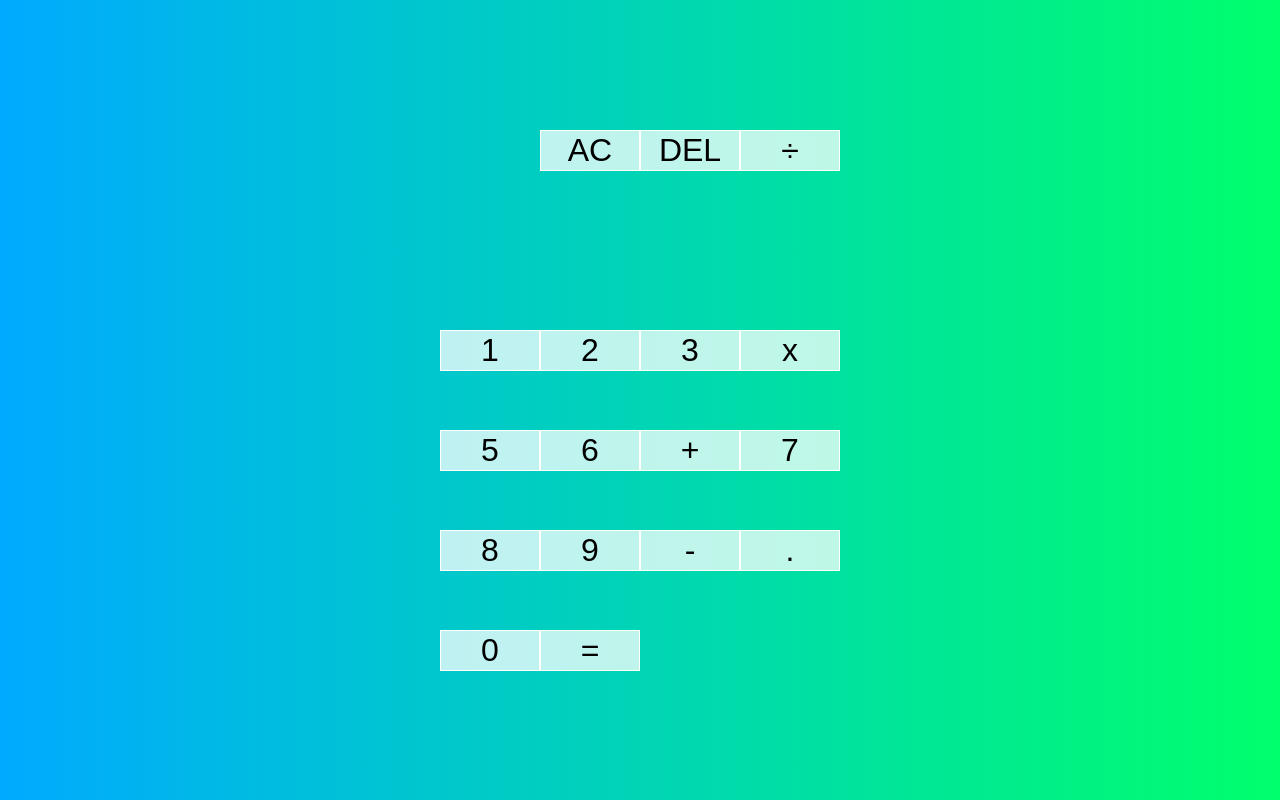
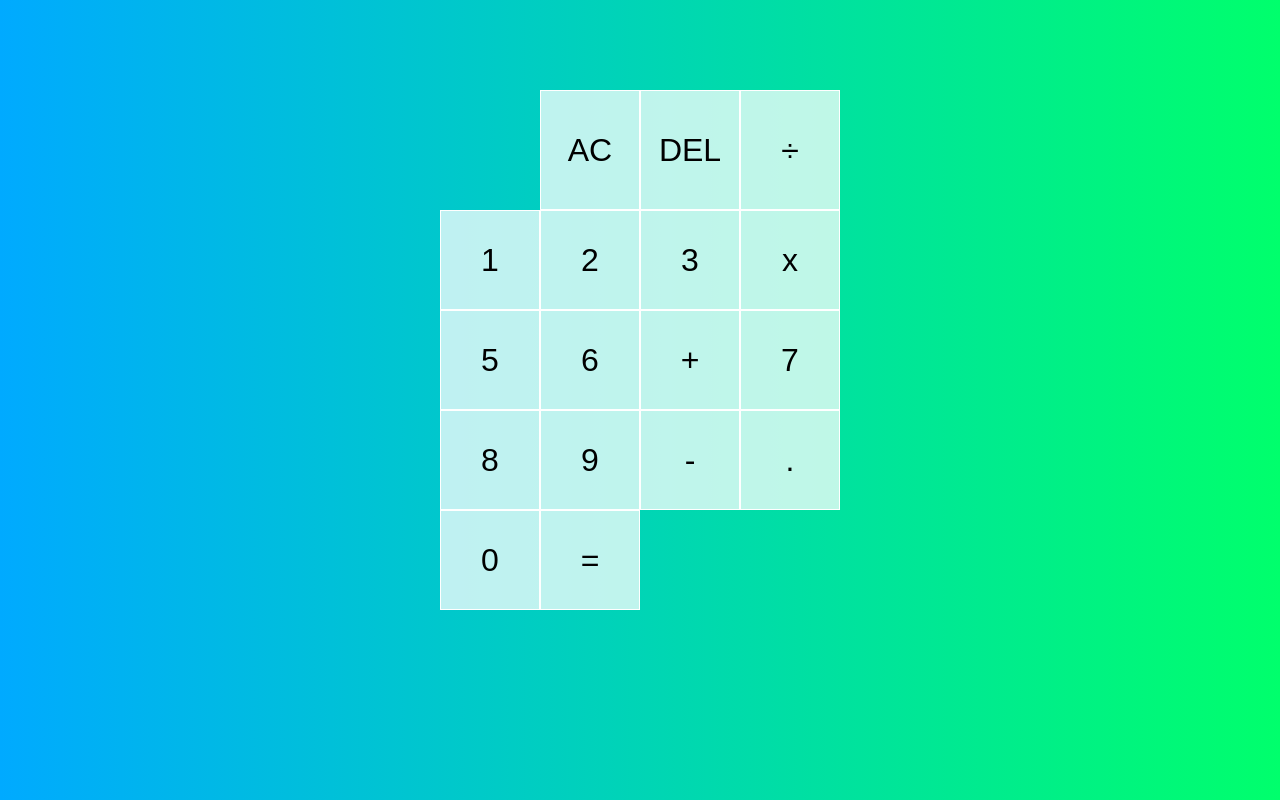
Before and after one commit to Pauline122112/Basic_Calculator, a plain HTML site: page index.html in a window 1280 px wide. Drawn offline with Linux system fonts and the light colour scheme.

Commit message:
aligned content to the center

```diff
--- a/styles.css
+++ b/styles.css
@@ -13,7 +13,7 @@ body {
 .calculator-grid {
     display: grid;
     justify-content: center;
-    align-items: center;
+    align-content: center; /* align the entire content in to the center- changed from align-items*/
     min-height: 100vh;
     grid-template-columns: repeat(4, 100px);
     grid-template-rows: minmax(120px, auto) repeat(5, 100px);
```
